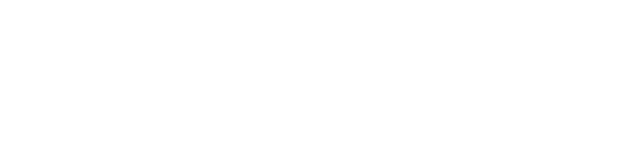
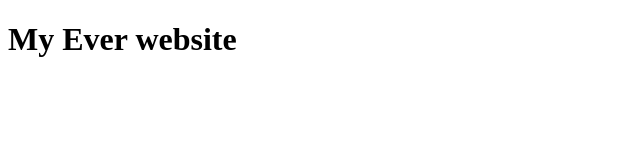
Before and after one commit to ruhulamin7746/My-first-website, a plain HTML site: page Index.html in a window 1280 px wide. Shown: the whole page, without its empty margins (0-640 px from the left). Drawn offline with Linux system fonts and the light colour scheme.

Commit message:
first ever  commit

```diff
--- a/Index.html
+++ b/Index.html
@@ -1,6 +1,7 @@
 <!DOCTYPE html>
 <html lang="en">
 <head>
+   <h1>My Ever website</h1>
 </head>
 <body>
 
```
Also changed, not shown: 1 other file.
